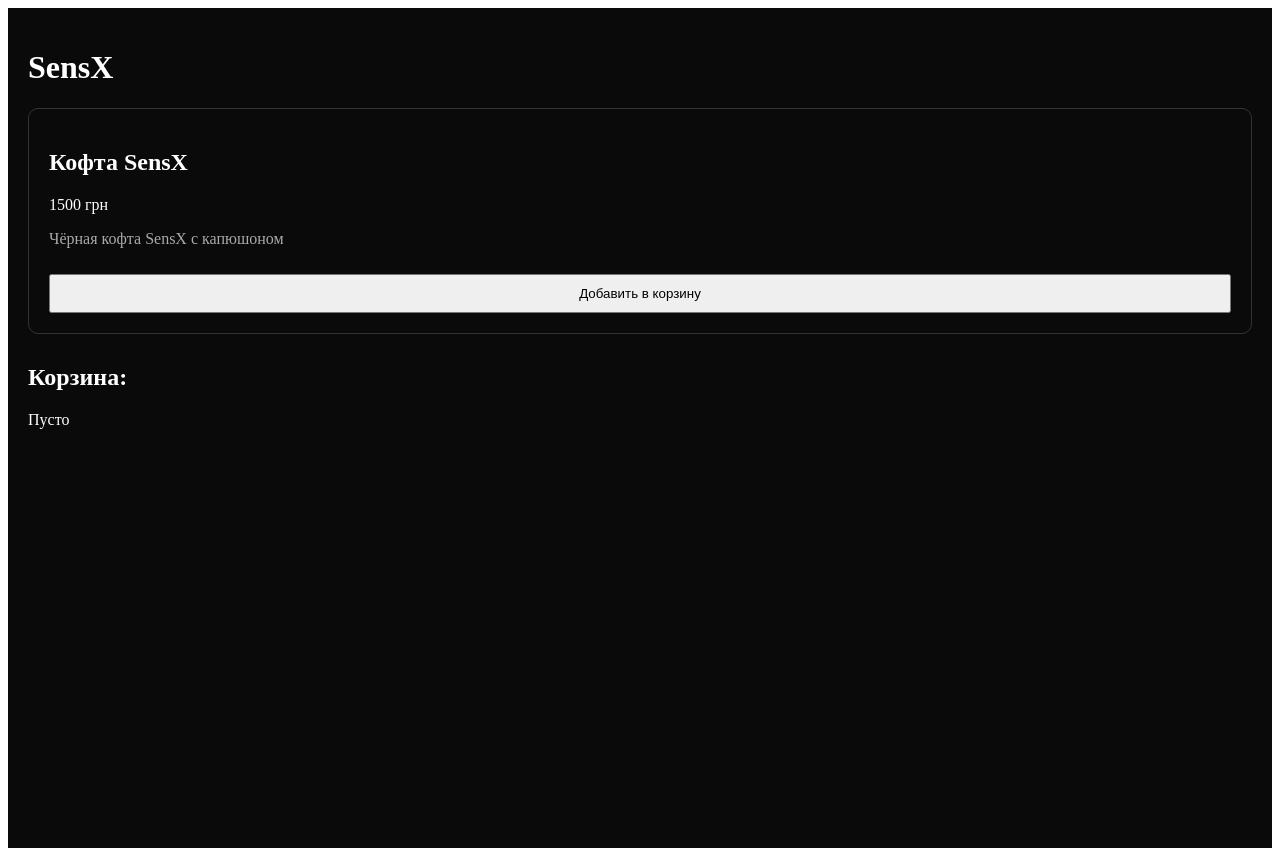
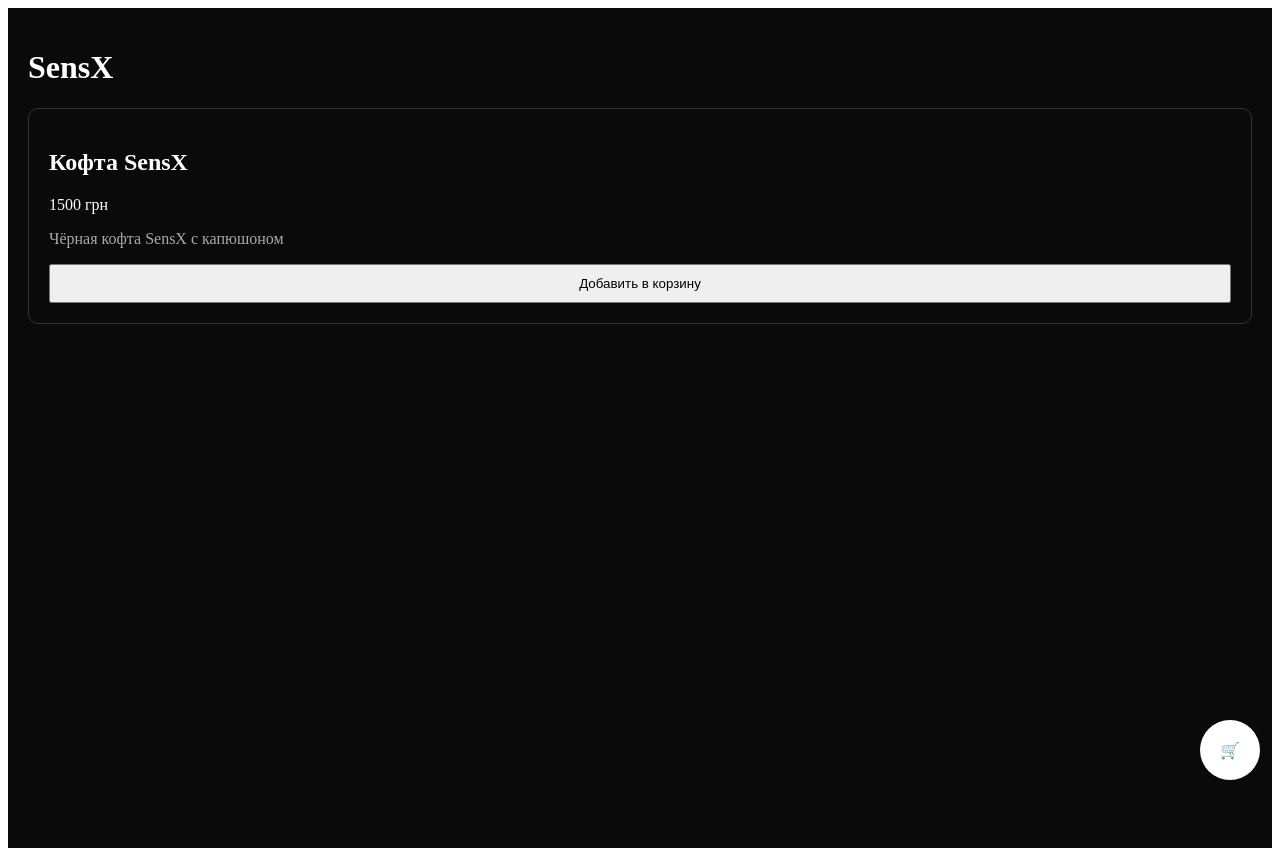
Before and after one commit to ssqwllfnn210230-sudo/sensx-store, a Next.js app: page / in a window 1280 px wide. Built offline with nearby package versions, Linux system fonts and the light colour scheme.

Commit message:
Implement cart state and local storage retrieval
Add cart functionality with local storage support

```diff
--- a/pages/index.js
+++ b/pages/index.js
@@ -1,10 +1,17 @@
-import { useState } from "react";
+import { useState, useEffect } from "react";
 
 export default function Home() {
   const [cart, setCart] = useState([]);
 
+  useEffect(() => {
+    const saved = JSON.parse(localStorage.getItem("cart")) || [];
+    setCart(saved);
+  }, []);
+
   function addToCart() {
-    setCart([...cart, "Кофта SensX"]);
+    const newCart = [...cart, "Кофта SensX"];
+    setCart(newCart);
+    localStorage.setItem("cart", JSON.stringify(newCart));
   }
 
   return (
@@ -16,18 +23,29 @@
         <p>1500 грн</p>
         <p style={{ color: "#aaa" }}>Чёрная кофта SensX с капюшоном</p>
 
-        <button onClick={addToCart} style={{ padding: "10px", width: "100%", marginTop: "10px" }}>
+        <button onClick={addToCart} style={{ padding: "10px", width: "100%" }}>
           Добавить в корзину
         </button>
       </div>
 
-      <h2 style={{ marginTop: "30px" }}>Корзина:</h2>
-
-      {cart.length === 0 ? (
-        <p>Пусто</p>
-      ) : (
-        cart.map((item, index) => <p key={index}>{item}</p>)
-      )}
+      {/* КНОПКА СПРАВА СНИЗУ */}
+      <a href="/cart" style={{
+        position: "fixed",
+        bottom: "20px",
+        right: "20px",
+        width: "60px",
+        height: "60px",
+        background: "white",
+        color: "black",
+        borderRadius: "50%",
+        display: "flex",
+        alignItems: "center",
+        justifyContent: "center",
+        fontWeight: "bold",
+        textDecoration: "none"
+      }}>
+        🛒
+      </a>
     </div>
   );
-      }
+}
```
